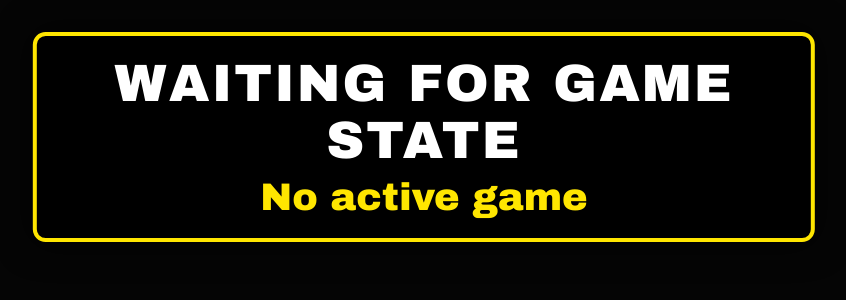
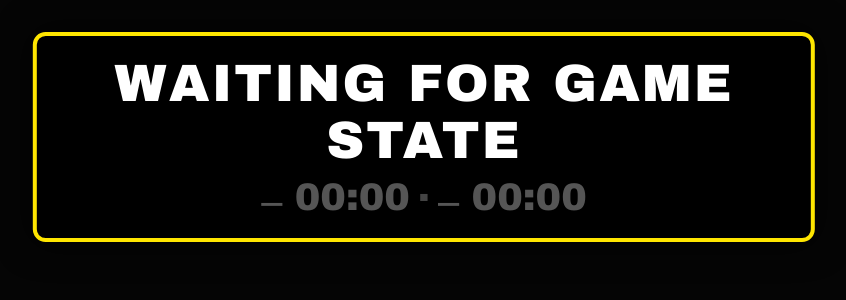
Before and after one commit to erki1993/Valluta, a Django app: page /display/ in a window 1280 px wide. Shown: the top 300 px of the page, without its empty margins (216-1062 px from the left). Run offline with Django 5.2, Linux system fonts and the light colour scheme; data that the repository does not hold is empty.

Commit message:
Battle timer show player names

```diff
--- a/templates/host/display.html
+++ b/templates/host/display.html
@@ -11,7 +11,17 @@
 <div id="battle-banner" hidden aria-live="polite">
     <div class="battle-name">- vs -</div>
     <div class="battle-topic"></div>
-    <div class="battle-timers">00:00 · 00:00</div>
+    <div class="battle-timers">
+        <span class="player-timer" id="banner-attacker-block">
+            <span id="banner-attacker-name" class="player-timer-name">—</span>
+            <span id="banner-attacker-time">00:00</span>
+        </span>
+        <span class="timer-sep"> · </span>
+        <span class="player-timer" id="banner-defender-block">
+            <span id="banner-defender-name" class="player-timer-name">—</span>
+            <span id="banner-defender-time">00:00</span>
+        </span>
+    </div>
 </div>
 <section id="battle-question-screen" hidden aria-live="polite">
     <div id="battle-question-card">
@@ -187,9 +197,28 @@
     .battle-timers {
         margin-top: 0.45rem;
         font-size: clamp(1.4rem, 3vw, 3rem);
+        font-weight: 900;
+        display: flex;
+        align-items: center;
+        justify-content: center;
+        gap: 0.2em;
+    }
+    .player-timer {
+        display: inline-flex;
+        align-items: baseline;
+        gap: 0.3em;
+        color: #555;
+        transition: color 0.2s;
+    }
+    .player-timer.active {
         color: #ffe600;
-        font-weight: 900;
     }
+    .player-timer .player-timer-name {
+        font-size: 0.55em;
+        text-transform: uppercase;
+        letter-spacing: 0.04em;
+    }
+    .timer-sep { color: #444; }
     .battle-topic {
         margin-top: 0.3rem;
         font-size: clamp(1rem, 2vw, 2rem);
@@ -298,7 +327,12 @@
     const battleBanner  = document.getElementById("battle-banner");
     const battleName    = battleBanner.querySelector(".battle-name");
     const battleTopicEl = battleBanner.querySelector(".battle-topic");
-    const battleTimers  = battleBanner.querySelector(".battle-timers");
+    const bannerAttackerBlock = document.getElementById("banner-attacker-block");
+    const bannerAttackerName  = document.getElementById("banner-attacker-name");
+    const bannerAttackerTime  = document.getElementById("banner-attacker-time");
+    const bannerDefenderBlock = document.getElementById("banner-defender-block");
+    const bannerDefenderName  = document.getElementById("banner-defender-name");
+    const bannerDefenderTime  = document.getElementById("banner-defender-time");
     const battleQuestionScreen = document.getElementById("battle-question-screen");
     const battleQuestionImage = document.getElementById("battle-question-image");
     const battleQuestionText = document.getElementById("battle-question-text");
@@ -329,7 +363,10 @@
         const elapsed = performance.now() - battleTimerState.receivedAt;
         const atkMs = battleTimerState.currentTurn === 'attacker' ? Math.max(0, battleTimerState.attackerMs - elapsed) : battleTimerState.attackerMs;
         const defMs = battleTimerState.currentTurn === 'defender' ? Math.max(0, battleTimerState.defenderMs - elapsed) : battleTimerState.defenderMs;
-        battleTimers.textContent = `${formatTimer(atkMs)} · ${formatTimer(defMs)}`;
+        bannerAttackerTime.textContent = formatTimer(atkMs);
+        bannerDefenderTime.textContent = formatTimer(defMs);
+        bannerAttackerBlock.classList.toggle("active", battleTimerState.currentTurn === 'attacker');
+        bannerDefenderBlock.classList.toggle("active", battleTimerState.currentTurn === 'defender');
     };
 
     const stopBattleTimer = () => {
@@ -490,13 +527,17 @@
         if (!battle) return;
 
         if (battle.status === "pending") {
-            battleStartPlayers.hidden = true;
+            battleStartAttacker.textContent = battle.attacker_name || "—";
+            battleStartDefender.textContent = battle.defender_name || "—";
+            battleStartPlayers.hidden = false;
             battleStartTopic.textContent = battle.defender_topic || "";
             battleStartDescription.textContent = battle.defender_topic_description || "";
             battleStartScreen.hidden = false;
         } else if (battle.active) {
             battleName.hidden = true;
             battleTopicEl.textContent = battle.defender_topic || "";
+            bannerAttackerName.textContent = battle.attacker_name || "—";
+            bannerDefenderName.textContent = battle.defender_name || "—";
             battleBanner.hidden = false;
             battleQuestionScreen.hidden = false;
             const imageUrl = battle.question_image_url || "";
```
